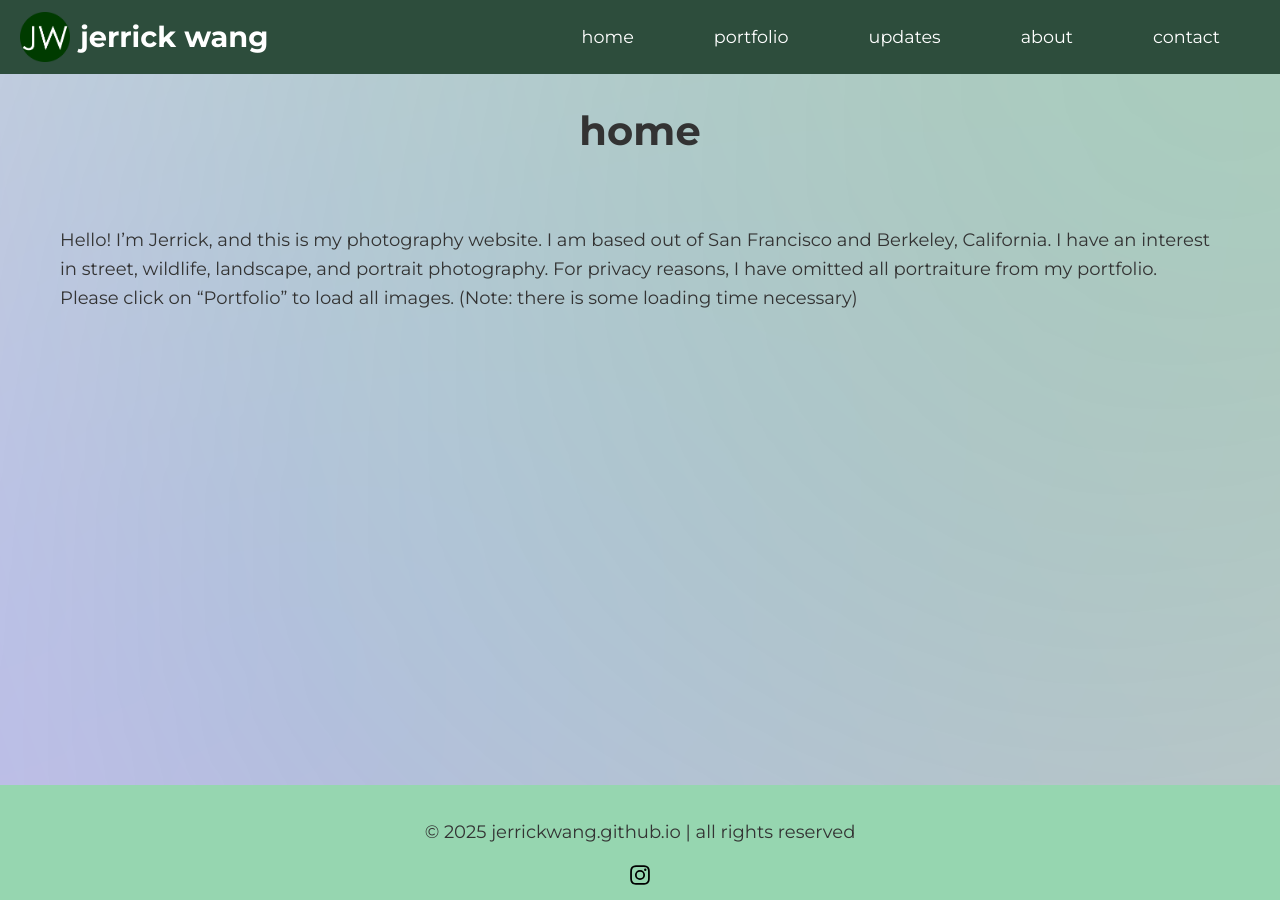
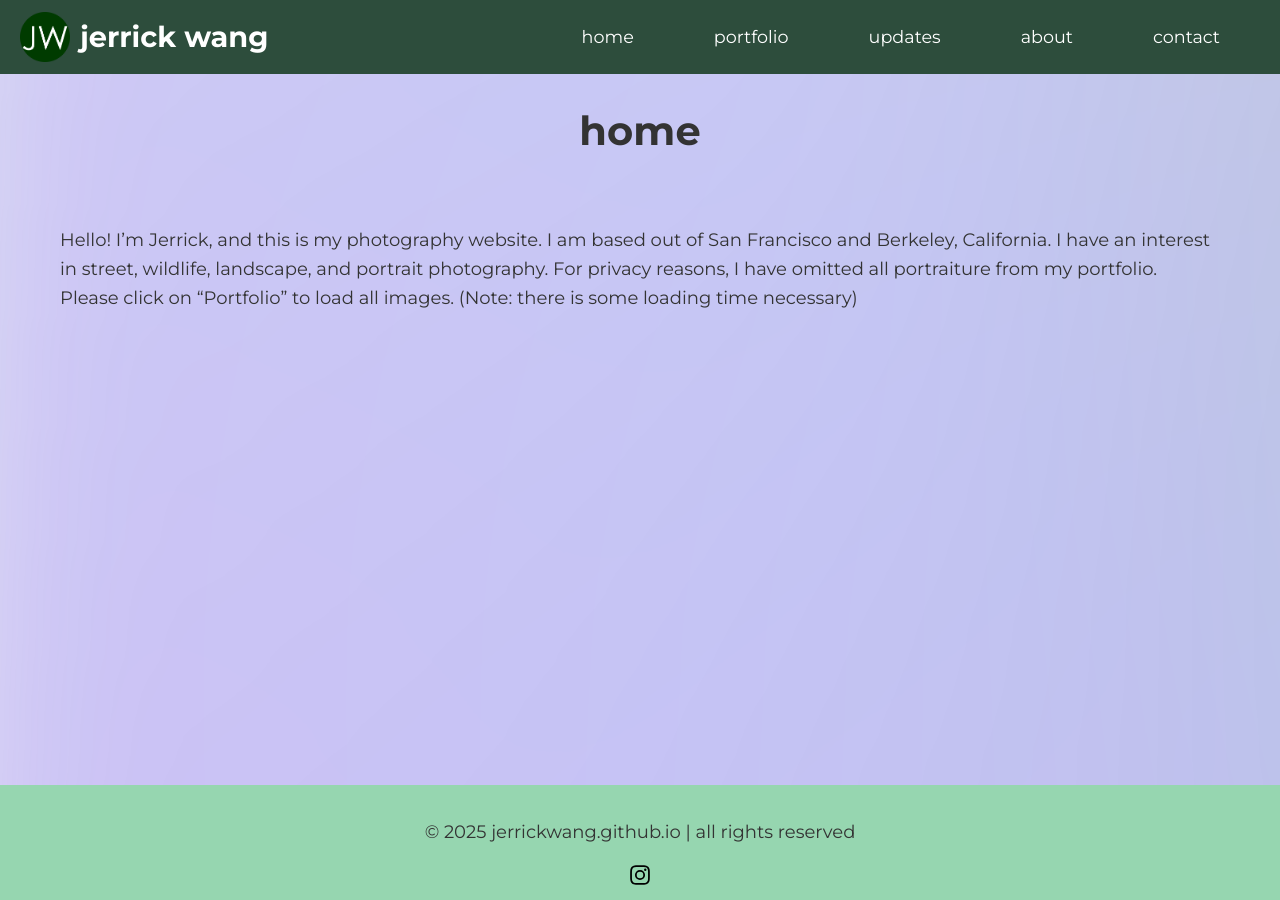
Before and after one commit to jerrickwang/jerrickwang.github.io, a Jekyll site: the page built from index.md, in a window 1280 px wide. Built offline with Jekyll 4.4.1, drawn with Linux system fonts in a browser that asks for light colours.

Commit message:
Update style.css

```diff
--- a/assets/css/style.css
+++ b/assets/css/style.css
@@ -21,7 +21,7 @@ body::before {
   position: fixed;
   top: -100%;
   left: -100%;
-  width: 300%;
+  width: 600%;
   height: 300%;
   background:
     radial-gradient(circle at 100% 0%, rgba(255, 0, 150, 0.2), transparent 70%),
```
